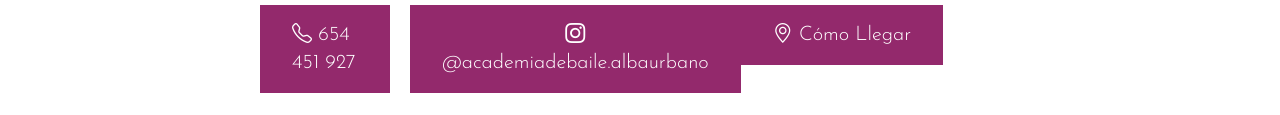
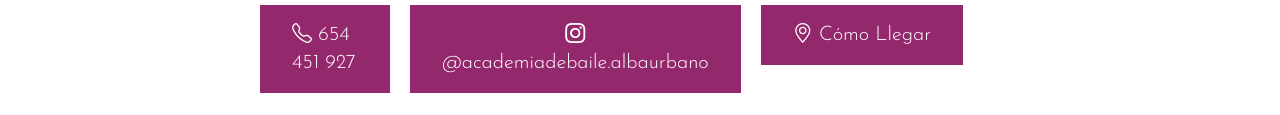
Before and after one commit to CarlosMansoPerez/Alba-Urbano, a plain HTML site: page index.html in a window 1280 px wide. Shown: the part 3530-3645 px from the top of the page. Drawn offline with nearby package versions, Linux system fonts and the light colour scheme; a web font is replaced by a local one.

Commit message:
Add files via upload

```diff
--- a/index.html
+++ b/index.html
@@ -195,7 +195,7 @@
                 </div>
 
                 <div class="w-full md:w-[54%] flex justify-start items-start">
-                    <a target="_blank" href="https://maps.app.goo.gl/WchzvDiufskRWNjeA" class="py-4 px-8 bg-primary hover:bg-black text-white hover:cursor-pointer transition font-text text-xl mt-4 md:mt-0"><i class="bi bi-geo-alt"></i> Cómo Llegar</a>
+                    <a target="_blank" href="https://maps.app.goo.gl/WchzvDiufskRWNjeA" class="py-4 px-8 bg-primary hover:bg-black text-white hover:cursor-pointer transition font-text text-xl md:ms-5 mt-4 md:mt-0"><i class="bi bi-geo-alt"></i> Cómo Llegar</a>
                 </div>
 
             </div>
```
